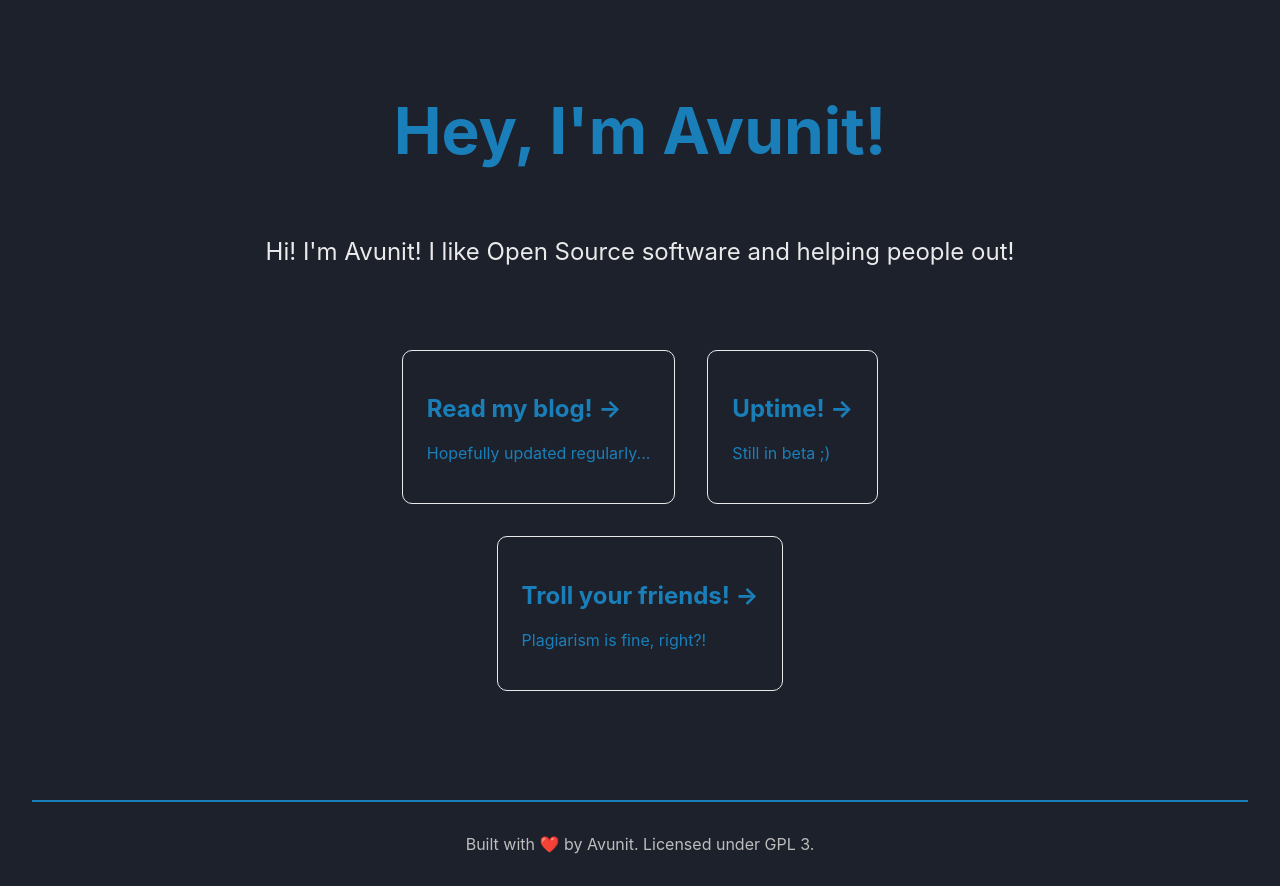
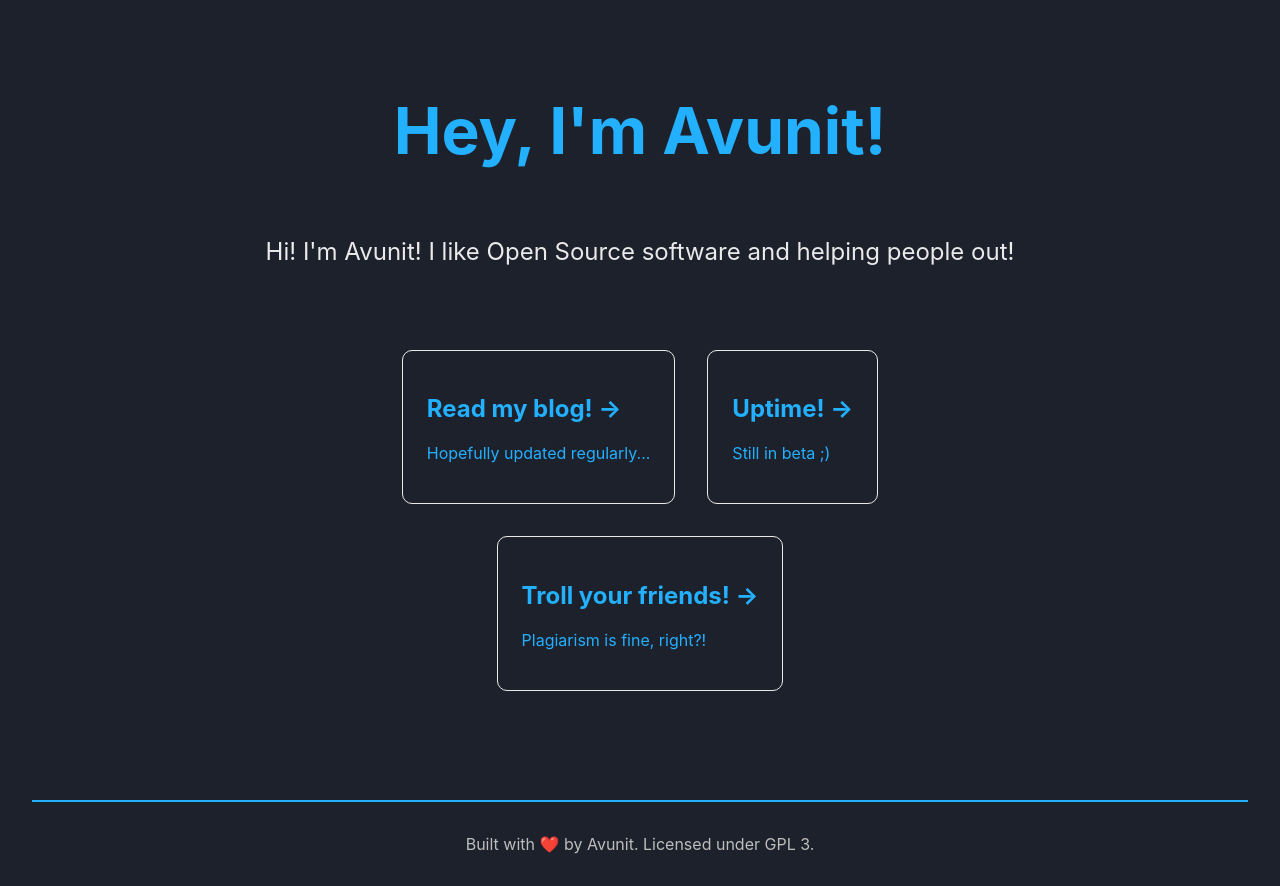
Before and after one commit to avunit1/repo, a Next.js app: page / in a window 1280 px wide. Built offline with nearby package versions, Linux system fonts and the light colour scheme.

Commit message:
Update Home.module.css

```diff
--- a/styles/Home.module.css
+++ b/styles/Home.module.css
@@ -16,14 +16,14 @@
     display: flex;
     flex: 2;
     padding: 2rem 0;
-    border-top: 2px solid #1a7fb9;
+    border-top: 2px solid #23b0ff;
     justify-content: center;
     align-items: center;
     color:rgb(189, 189, 189)
   }
 
   .title a {
-    color: #1a7fb9;
+    color: #23b0ff;
     text-decoration: none;
   }
 
@@ -53,7 +53,7 @@
     margin: 1rem;
     padding: 1.5rem;
     text-align: left;
-    color: #1a7fb9;
+    color: #23b0ff;
     text-decoration: none;
     border: 1px solid #eaeaea;
     border-radius: 10px;
@@ -64,9 +64,6 @@
   .card:hover,
   .card:focus,
   .card:active {
-    color: #23b0ff;
-    border-color: #23b0ff;
+    color: #206895;
+    border-color: #206895;
   }
-
-
-/* This is a comment in CSS */
```
